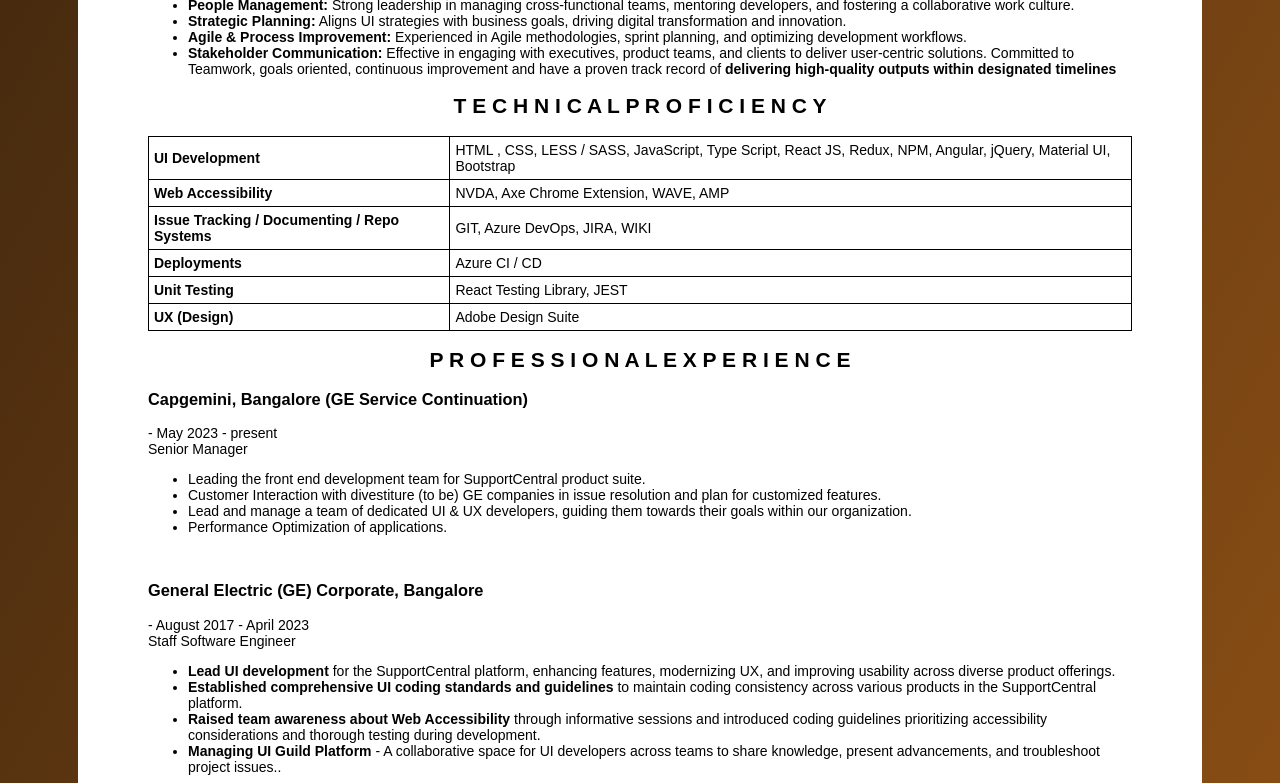
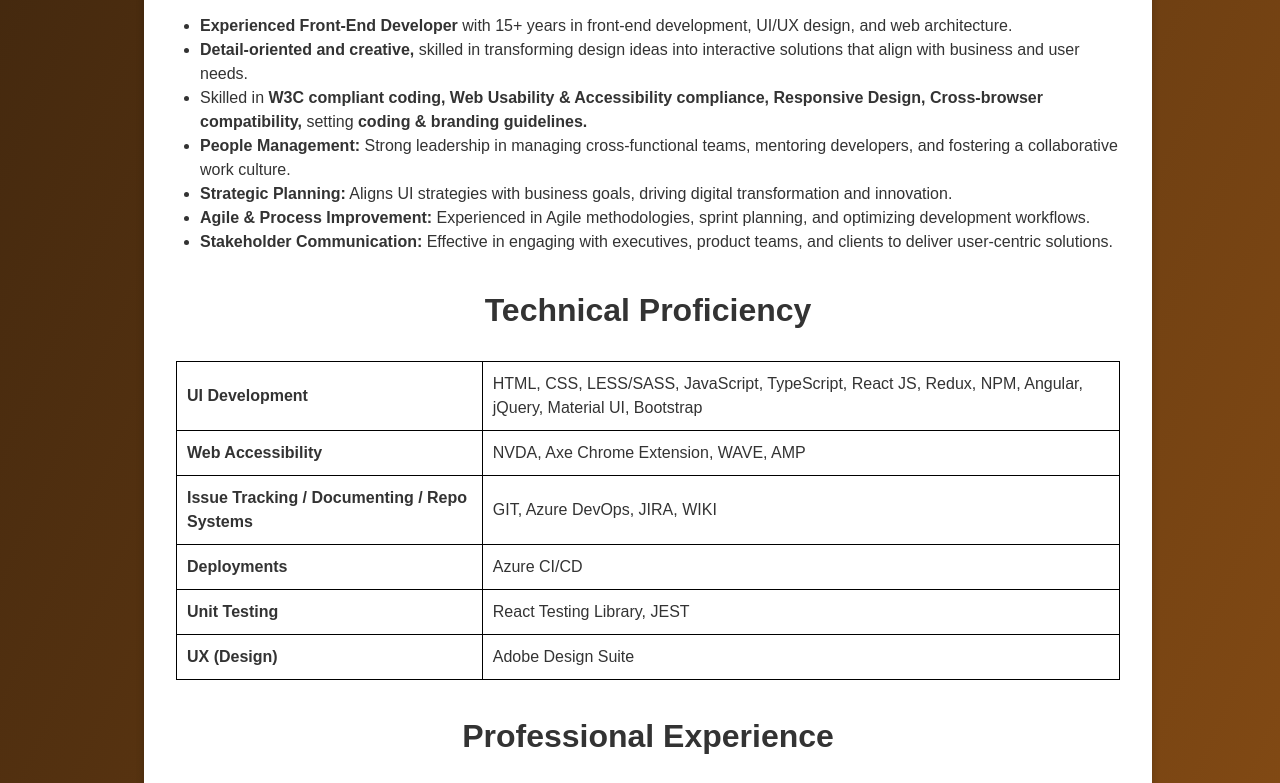
Before and after one commit to antthoughts/knowme, a plain HTML site: page index.html in a window 1280 px wide. Shown: the part 475-1258 px from the top of the page. Drawn offline with Linux system fonts and the light colour scheme.

Commit message:
reorganized with ext css file

```diff
--- a/index.html
+++ b/index.html
@@ -1,68 +1,45 @@
 <!DOCTYPE html>
-<html>
+<html lang="en">
 <head>
-  <style>
-    body {
-      font-family: Arial, Helvetica, sans-serif;
-      font-size: 14px;
-      background-image: linear-gradient(to bottom right, #3d250e, #9b5716);
-    }
-    .wrap-round {
-      border-radius: 1em;
-      background-color: #FFFFFF;
-      padding: 5em;
-      margin: 5em;
-    }
-    h2 {
-      text-align: center;
-    }
-    table, th, td {
-      border: 1px solid black;
-      border-collapse: collapse;
-    }
-    th, td {
-      padding: 5px;
-      text-align: left;
-    }
-    .txt-huge {
-      font-size: 3.5em;
-    }
-    .txt-lft {
-      text-slign: left;
-    }
-  </style>
+  <meta charset="UTF-8">
+  <meta name="viewport" content="width=device-width, initial-scale=1.0">
+  <title>Antthoughts - Senthil Prabhu Balan</title>
+  <link rel="stylesheet" href="styles.css"> <!-- External CSS -->
 </head>
 <body>
+  <div class="container">
+    <h1 class="txt-huge">antthoughts</h1>
     <div class="wrap-round">
-    <h1 class="txt-huge">antthoughts</h1>
+      <header>
+
         <h2 class="txt-lft">Senthil Prabhu Balan</h2>
         <p>
-      <strong>Email:</strong> senthilprabhu.balan@gmail.com
-      <strong>Linked In:</strong> <a href="https://www.linkedin.com/in/senthil-prabhu-balan-699210183" title="Takes you to Linked In profile in a new tab" target="_blank">Senthil Prabhu Balan</a>
-    </p>
-    <p>
+          <strong>Email:</strong> <a href="mailto:senthilprabhu.balan@gmail.com">senthilprabhu.balan@gmail.com</a><br>
+          <strong>LinkedIn:</strong> <a href="https://www.linkedin.com/in/senthil-prabhu-balan-699210183" target="_blank" rel="noopener noreferrer" title="Visit LinkedIn profile">Senthil Prabhu Balan</a><br>
           <strong>Mobile:</strong> 9740533063, 8073975585
         </p>
+      </header>
 
-    <h2>S U M M A R Y</h2>
-    <p>
+      <main>
+        <section>
+          <h2>Summary</h2>
           <ul>
-        <li><STRONG>Experienced Front-End Developer</STRONG> with 15+ years in front-end development, UI/UX design, and web architecture.
-</li><li><STRONG>Detail-oriented and creative,</STRONG> skilled in transforming design ideas into interactive solutions that align with business and user needs.
-</li><li>Skilled in <STRONG>W3C compliant coding, Web Usability & Accessibility compliance, Responsive Design, Cross-browser compatibility, </STRONG>setting<STRONG> coding & branding guidelines.</STRONG>
-</li><li><STRONG>People Management:</STRONG> Strong leadership in managing cross-functional teams, mentoring developers, and fostering a collaborative work culture.
-</li><li><STRONG>Strategic Planning:</STRONG> Aligns UI strategies with business goals, driving digital transformation and innovation.
-</li><li><STRONG>Agile & Process Improvement:</STRONG> Experienced in Agile methodologies, sprint planning, and optimizing development workflows.
-</li><li><STRONG>Stakeholder Communication: </STRONG>Effective in engaging with executives, product teams, and clients to deliver user-centric solutions.
-Committed to Teamwork, goals oriented, continuous improvement and have a proven track record of <STRONG>delivering high-quality outputs within designated timelines</STRONG>
+            <li><strong>Experienced Front-End Developer</strong> with 15+ years in front-end development, UI/UX design, and web architecture.</li>
+            <li><strong>Detail-oriented and creative,</strong> skilled in transforming design ideas into interactive solutions that align with business and user needs.</li>
+            <li>Skilled in <strong>W3C compliant coding, Web Usability & Accessibility compliance, Responsive Design, Cross-browser compatibility,</strong> setting <strong>coding & branding guidelines.</strong></li>
+            <li><strong>People Management:</strong> Strong leadership in managing cross-functional teams, mentoring developers, and fostering a collaborative work culture.</li>
+            <li><strong>Strategic Planning:</strong> Aligns UI strategies with business goals, driving digital transformation and innovation.</li>
+            <li><strong>Agile & Process Improvement:</strong> Experienced in Agile methodologies, sprint planning, and optimizing development workflows.</li>
+            <li><strong>Stakeholder Communication:</strong> Effective in engaging with executives, product teams, and clients to deliver user-centric solutions.</li>
           </ul>
-    </p>
-    <h2>T E C H N I C A L P R O F I C I E N C Y</h2>
-    <p>
-      <table style="width:100%">
+        </section>
+
+        <section>
+          <h2>Technical Proficiency</h2>
+          <table>
             <tr>
               <th>UI Development</th>
-        <td>HTML , CSS, LESS / SASS, JavaScript, Type Script, React JS, Redux, NPM, Angular, jQuery, Material UI, Bootstrap</td>
+              <td>HTML, CSS, LESS/SASS, JavaScript, TypeScript, React JS, Redux, NPM, Angular, jQuery, Material UI, Bootstrap</td>
             </tr>
             <tr>
               <th>Web Accessibility</th>
@@ -74,8 +51,9 @@ Committed to Teamwork, goals oriented, continuous improvement and have a proven
             </tr>
             <tr>
               <th>Deployments</th>
-        <td>Azure CI / CD</td>
-      </tr><tr>
+              <td>Azure CI/CD</td>
+            </tr>
+            <tr>
               <th>Unit Testing</th>
               <td>React Testing Library, JEST</td>
             </tr>
@@ -84,23 +62,21 @@ Committed to Teamwork, goals oriented, continuous improvement and have a proven
               <td>Adobe Design Suite</td>
             </tr>
           </table>
-    </p>
-    <h2>P R O F E S S I O N A L E X P E R I E N C E</h2>
-    <p>
-      <h3>Capgemini, Bangalore (GE Service Continuation)</h3> - <span>May 2023 - present</span><br/>
-      <span>Senior Manager</span>
+        </section>
+
+        <section>
+          <h2>Professional Experience</h2>
+          <article>
+            <h3>Capgemini, Bangalore (GE Service Continuation)</h3>
+            <p><strong>Senior Manager</strong> - May 2023 to Present</p>
             <ul>
-        <li>Leading the front end development team for SupportCentral product suite.</li>
-        <li>Customer Interaction with divestiture (to be) GE companies in issue resolution and plan for
-customized features.</li>
-        <li>Lead and manage a team of dedicated UI &amp; UX developers, guiding them towards their goals
-within our organization.</li>
-        <li>Performance Optimization of applications.</li>
+              <li>Leading the front-end development team for SupportCentral product suite.</li>
+              <li>Customer interaction with divestiture (to be) GE companies in issue resolution and planning for customized features.</li>
+              <li>Lead and manage a team of dedicated UI & UX developers, guiding them towards their goals within our organization.</li>
+              <li>Performance optimization of applications.</li>
             </ul>
-    </p>
-    <br/>
-
-    <p>
+          </article>
+          <article>
             <h3>General Electric (GE) Corporate, Bangalore</h3> - <span>August 2017 - April 2023</span><br/>
             <span>Staff Software Engineer</span>
             <ul>
@@ -114,10 +90,9 @@ development.</li>
       <li><strong>Managing UI Guild Platform</strong> - A collaborative space for UI developers across teams to share
       knowledge, present advancements, and troubleshoot project issues..</li>
             </ul>
-    </p>
-    <br/>
+          </article>
 
-    <p>
+          <article>
             <h3>Cognizant, Bangalore</h3> - <span>September 2011 - July 2017</span><br/>
             <span>Technical Consultant (Sr. Interactive Developer)</span>
             <ul>
@@ -128,20 +103,20 @@ knowledge, present advancements, and troubleshoot project issues..</li>
                   Custom Application & Platform Integrations - PepsiCo, NetApp, Kaiser Permanente</li>
               <li>Involved in Prototyping, UI development, Data Visualizations, Web Accessibility enhancements, Cross-browser adaptability, </li>
             </ul>
-    </p>
+          </article>
           <br/>
 
-    <p>
+          <article>
             <h3>iGATE, Bangalore </h3> - <span>April 2008 - August 2011</span><br/>
             <span>Systems Analyst</span>
             <ul>
-        <li>Responsible for managing the UI design and development of multiple in-house products, including a notable one called Manage Me, which is a comprehensive Project Management Suite.</li>
+              <li>Responsible for managing the UI design and development of multiple in-house products, including a notable one called Manage Me, which is a comprehensive Project Management Suite.</li>
               <li>As the sole UI team member, managed all UI aspects, from UX Design using Photoshop and Flash, Prototype Development with HTML, CSS, JS, and jQuery, to Data Visualization with Adobe Flex, ensuring seamless integration with the application.</li>
             </ul>
-    </p>
+          </article>
           <br/>
 
-    <p>
+          <article>
             <h3>3MRT Software India Pvt Ltd, Bangalore</h3> - <span>October 2007 - March 2008</span><br/>
             <span>Web Designer</span>
             <ul>
@@ -149,19 +124,28 @@ knowledge, present advancements, and troubleshoot project issues..</li>
               <li>Additionally, I was actively involved in both the design and development of the web applications that supports the main product.</li>
               <li>UX Design included Photoshop, while for UI Development - HTML, CSS, and JS.</li>
             </ul>
-    </p>
+          </article>
           <br/>
 
-    <p>
+          <article>
             <h3>ACT InfoServe India Pvt Ltd, Coimbatore</h3> - <span>September 2005 - September 2007</span><br/>
             <span>Web Designer</span>
             <ul>
-        <li>Began as a trainee in Web/Graphic Design, my role primarily focused on UX prototyping for numerous websites.</li>
+              <li>Began as a trainee in Web/Graphic Design, my role primarily focused on UX prototyping for numerous websites.</li>
               <li>Played a significant role in contributing to website templating, showcasing my strong design skills and development abilities.</li>
               <li>Created a lot of animated web components for the websites employing tools like Adobe Photoshop, Flash, as well as HTML, CSS, and JS.</li>
             </ul>
-    </p>
+          </article>
           <br/>
+
+        </section>
+      </main>
+
+
     </div>
+  </div>
+  <footer>
+    <p>&copy; 2025. All rights reserved.</p>
+  </footer>
 </body>
 </html>
--- /dev/null
+++ b/styles.css
@@ -0,0 +1,77 @@
+html {
+  font-size: 100%; /* 16px */
+}
+body {
+  font-family: Arial, Helvetica, sans-serif;
+  font-size: 1rem;
+  line-height: 1.5;
+  background-image: linear-gradient(to bottom right, #3d250e, #9b5716);
+  margin: 0;
+  padding: 0;
+  color: #333;
+}
+
+.container {
+  display: flex;
+  align-items: center;
+  flex-direction: column;
+  margin: 2em auto;
+  max-width: 80%;
+}
+
+.txt-huge {
+  font-size: 2.5em;
+  color: #FFFFFF;
+  text-align: left;
+  margin: 0;
+  padding: 1em;
+  align-self: normal;
+}
+
+.wrap-round {
+  border-radius: 1em;
+  background-color: #FFFFFF;
+  padding: 2em;
+  box-shadow: 0 4px 8px rgba(0, 0, 0, 0.2);
+  flex: 1;
+  margin-left: 1em;
+}
+
+h1, h2 {
+  text-align: center;
+}
+
+h1 {
+  font-size: 3.5em;
+  color: #9b5716;
+}
+
+h2 {
+  font-size: 2em;
+  margin-top: 1em;
+}
+
+table {
+  width: 100%;
+  border: 1px solid black;
+  border-collapse: collapse;
+  margin-top: 1em;
+}
+
+th, td {
+  padding: 10px;
+  text-align: left;
+  border: 1px solid black;
+}
+
+ul {
+  margin: 0;
+  padding-left: 1.5em;
+}
+
+footer {
+  text-align: center;
+  padding: 1em;
+  background-color: #3d250e;
+  color: white;
+}
```
Lines whose indentation alone changed are shown as unchanged.
